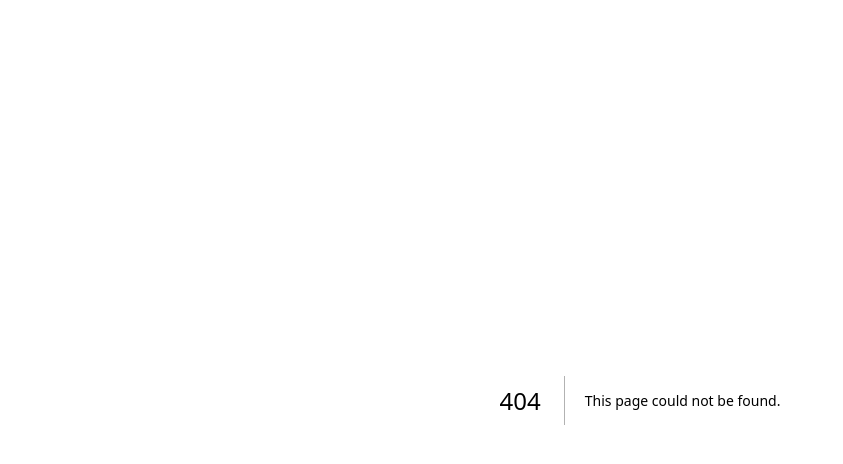
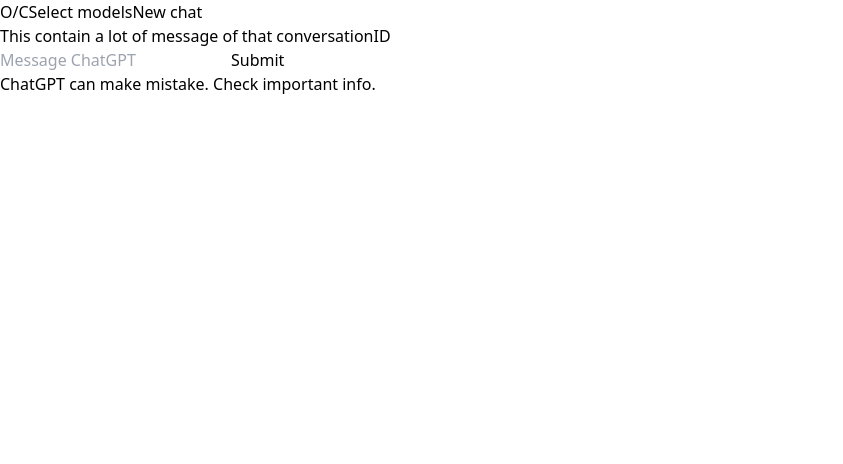
Before and after one commit to DuzDao/clone_gpt_website, a Next.js app in the folder chatgpt-clone/: page /conversation/1 in a window 1280 px wide. Before the commit this address had no page. Shown: the top 464 px of the page, without its empty margins (0-843 px from the left). Built offline with nearby package versions, Linux system fonts and the light colour scheme.

Commit message:
Init file

```diff
--- /dev/null
+++ b/chatgpt-clone/app/conversation/[conversationId]/page.tsx
@@ -0,0 +1,7 @@
+export default function Conversation() {
+  return (
+    <>
+      <p>This contain a lot of message of that conversationID</p>
+    </>
+  );
+}
```
